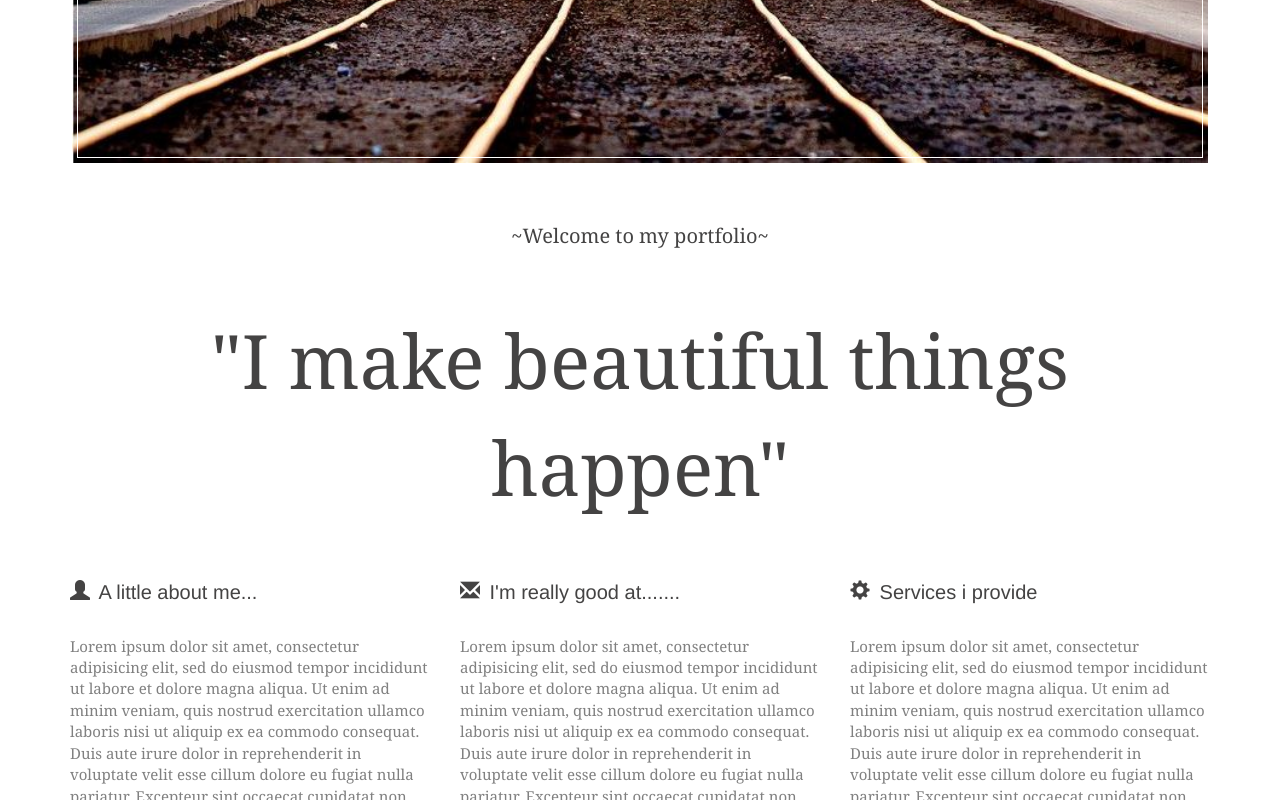
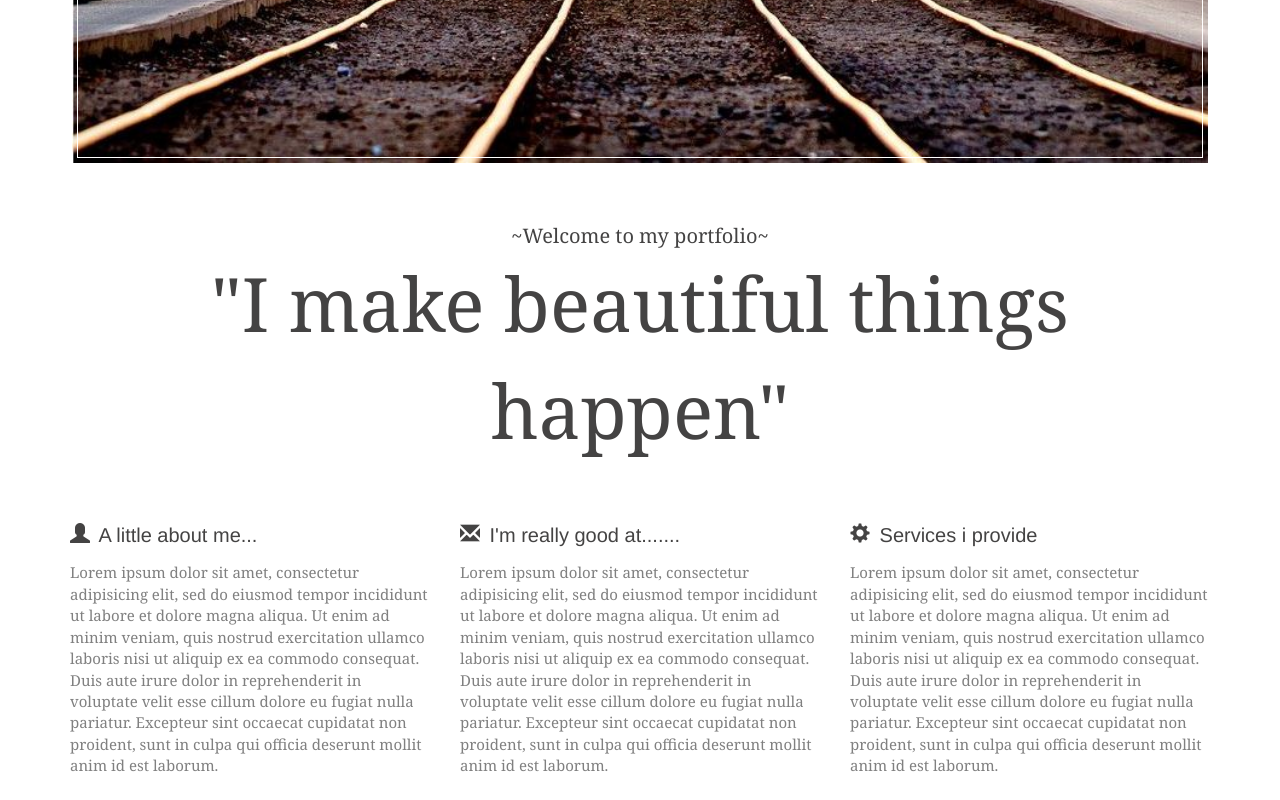
Before and after one commit to Raha10/Raha10.github.io, a plain HTML site: page index.html in a window 1280 px wide. Shown: the part 447-1247 px from the top of the page. Drawn offline with nearby package versions, Linux system fonts and the light colour scheme.

Commit message:
changes made

```diff
--- a/css/stylesheet1.css
+++ b/css/stylesheet1.css
@@ -72,7 +72,7 @@ color: #444343 ;
   	color: #444343 ;
   	font-family: Georgia;
   	background-color: transparent;
-  	padding-bottom: 5%;
+
   	padding-top: 5%;
 
 
@@ -160,6 +160,9 @@ img{
 .web{
 	background-size: cover;width: 100%;
 	background:url(..images//web.jpg);
+}
+span{
+	padding-bottom: 20px;
 }
 .greyback img{
 	background-size: cover;width: 100%;
--- a/index.html
+++ b/index.html
@@ -100,7 +100,7 @@ wow.init();
     </div>
 
  <div class="row " >
-  <div class="col-sm-4 "><span class="glyphicon glyphicon-user"></span> A little about me...<br><br>
+  <div class="col-sm-4 "><span class="glyphicon glyphicon-user"></span> A little about me...
 <p  >Lorem ipsum dolor sit amet, consectetur adipisicing elit, sed do eiusmod
 tempor incididunt ut labore et dolore magna aliqua. Ut enim ad minim veniam,
 quis nostrud exercitation ullamco laboris nisi ut aliquip ex ea commodo
@@ -108,14 +108,14 @@ consequat. Duis aute irure dolor in reprehenderit in voluptate velit esse
 cillum dolore eu fugiat nulla pariatur. Excepteur sint occaecat cupidatat non
 proident, sunt in culpa qui officia deserunt mollit anim id est laborum.
 </p></div>
-  <div class="col-sm-4 " ><span class="glyphicon glyphicon-envelope"> </span>   I'm really good at.......<br><br>
+  <div class="col-sm-4 " ><span class="glyphicon glyphicon-envelope"> </span>   I'm really good at.......
 <p  >Lorem ipsum dolor sit amet, consectetur adipisicing elit, sed do eiusmod
 tempor incididunt ut labore et dolore magna aliqua. Ut enim ad minim veniam,
 quis nostrud exercitation ullamco laboris nisi ut aliquip ex ea commodo
 consequat. Duis aute irure dolor in reprehenderit in voluptate velit esse
 cillum dolore eu fugiat nulla pariatur. Excepteur sint occaecat cupidatat non
 proident, sunt in culpa qui officia deserunt mollit anim id est laborum. </p></div>
-  <div class="col-sm-4 " ><span class="glyphicon glyphicon-cog"></span>    Services i provide<br><br>
+  <div class="col-sm-4 " ><span class="glyphicon glyphicon-cog"></span>    Services i provide
  <p  > Lorem ipsum dolor sit amet, consectetur adipisicing elit, sed do eiusmod
  tempor incididunt ut labore et dolore magna aliqua. Ut enim ad minim veniam,
  quis nostrud exercitation ullamco laboris nisi ut aliquip ex ea commodo
@@ -356,7 +356,7 @@ proident, sunt in culpa qui officia deserunt mollit anim id est laborum. </p></d
 <script type="text/javascript">
     $(document).ready(function(){
       $('.single-item').slick({
-        // autoplay:true;
+         // autoplay:true;
         // slidesToShow:1;
 
       });
```
